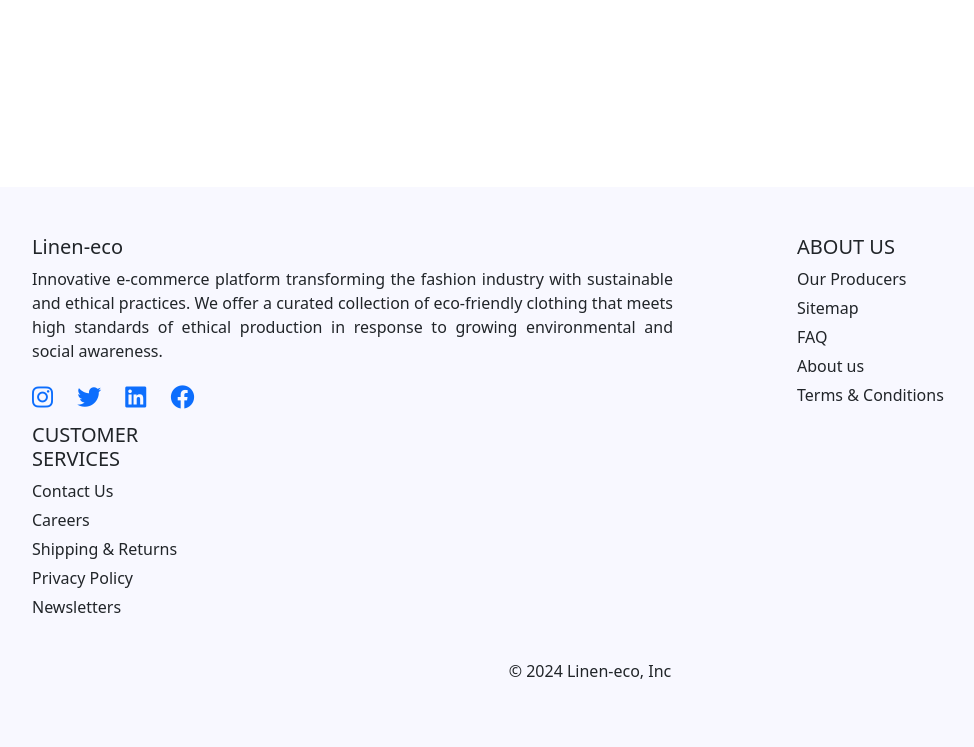
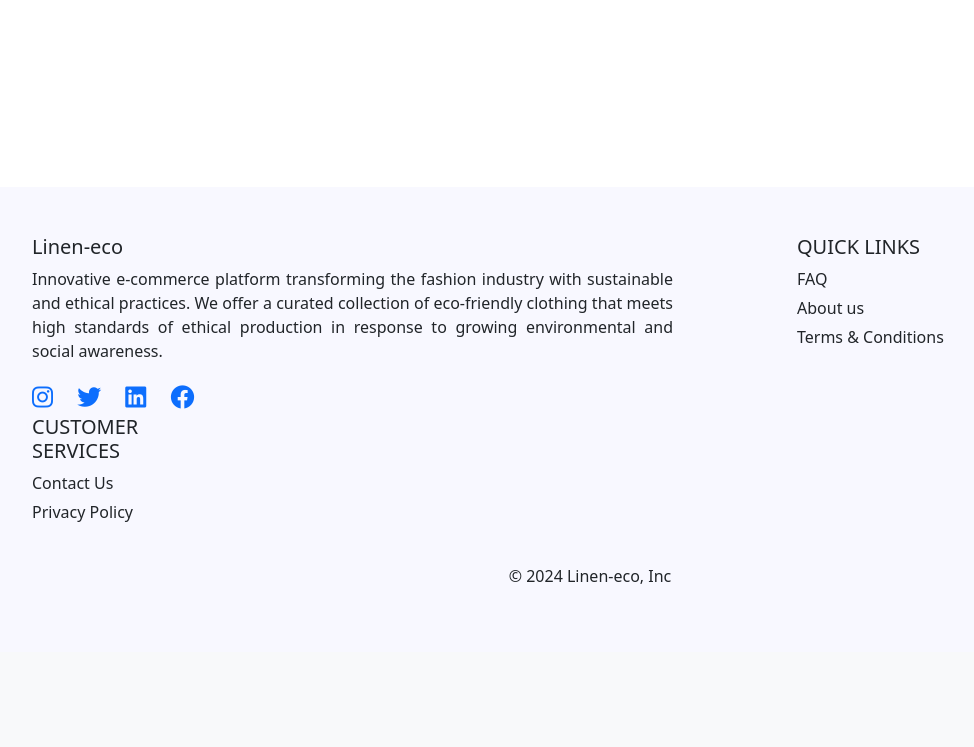
Before and after one commit to SinghVikram97/django-ecommerce, a Django app: page /cart/ in a window 1280 px wide. Shown: the part 550-1297 px from the top of the page, without its empty margins (50-1024 px from the left). After the commit the page ends 1134 px from the top, so only its background shows below. Run offline with Django 4.2, Linux system fonts and the light colour scheme; some libraries are stand-ins or nearby versions.

Commit message:
Changes to footer

```diff
--- a/store/templates/footer.html
+++ b/store/templates/footer.html
@@ -29,12 +29,10 @@
                 </div>
             </div>
             <div class="col-md-2" style="margin-left: 100px">
-                <h5>ABOUT US</h5>
+                <h5>QUICK LINKS</h5>
                 <ul style="list-style: none; padding: 0">
-                    <li style="margin-bottom: 5px;"><a href="#" style="text-decoration: none; color: inherit">Our Producers</a></li>
-                    <li style="margin-bottom: 5px;"><a href="#" style="text-decoration: none; color: inherit">Sitemap</a></li>
                     <li style="margin-bottom: 5px;"><a href="#" style="text-decoration: none; color: inherit">FAQ</a></li>
-                    <li style="margin-bottom: 5px;"><a href="#" style="text-decoration: none; color: inherit">About us</a></li>
+                    <li style="margin-bottom: 5px;"><a href="{% url 'about' %}" style="text-decoration: none; color: inherit">About us</a></li>
                     <li style="margin-bottom: 5px;"><a href="#" style="text-decoration: none; color: inherit">Terms & Conditions</a></li>
                 </ul>
             </div>
@@ -42,10 +40,7 @@
                 <h5>CUSTOMER SERVICES</h5>
                 <ul style="list-style: none; padding: 0">
                     <li style="margin-bottom: 5px;"><a href="#" style="text-decoration: none; color: inherit">Contact Us</a></li>
-                    <li style="margin-bottom: 5px;"><a href="#" style="text-decoration: none; color: inherit">Careers</a></li>
-                    <li style="margin-bottom: 5px;"><a href="#" style="text-decoration: none; color: inherit">Shipping & Returns</a></li>
                     <li style="margin-bottom: 5px;"><a href="#" style="text-decoration: none; color: inherit">Privacy Policy</a></li>
-                    <li style="margin-bottom: 5px;"><a href="#" style="text-decoration: none; color: inherit">Newsletters</a></li>
                 </ul>
             </div>
         </div>
```
